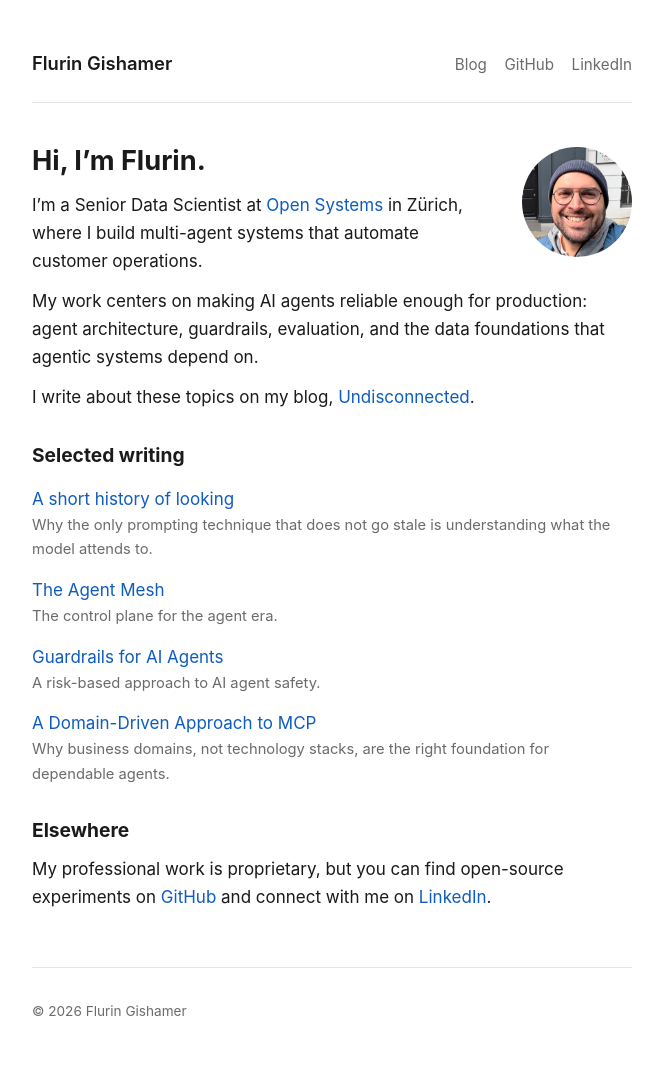
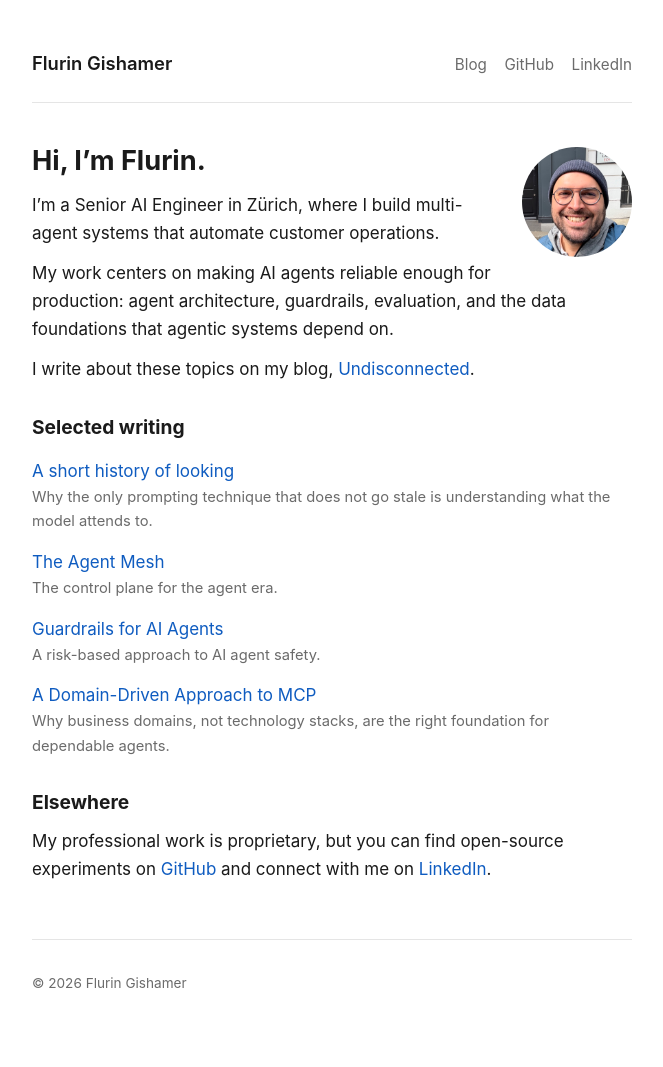
Before and after one commit to gishamer/gishamer.github.io, a Jekyll site: the page built from index.md, in a window 1280 px wide. Shown: the whole page, without its empty margins (308-971 px from the left). Built offline with Jekyll 4.4.1, drawn with Linux system fonts in a browser that asks for light colours; after the commit the page ends 1038 px from its top, so only the background shows below that.

Commit message:
Update title to Senior AI Engineer, remove employer mention
Co-Authored-By: Claude Fable 5 <noreply@anthropic.com>

```diff
--- a/_config.yml
+++ b/_config.yml
@@ -1,5 +1,5 @@
 title: Flurin Gishamer
-description: "Flurin Gishamer — Senior Data Scientist in Zürich, building multi-agent systems for customer operations."
+description: "Flurin Gishamer — Senior AI Engineer in Zürich, building multi-agent systems for customer operations."
 url: "https://gishamer.io"
 baseurl: ""
 repository: gishamer/gishamer.github.io
--- a/index.md
+++ b/index.md
@@ -1,13 +1,13 @@
 ---
 layout: default
-description: "Flurin Gishamer — Senior Data Scientist in Zürich, building multi-agent systems for customer operations. Writing on agentic AI at Undisconnected."
+description: "Flurin Gishamer — Senior AI Engineer in Zürich, building multi-agent systems for customer operations. Writing on agentic AI at Undisconnected."
 ---
 
 <img class="profile-picture" src="/assets/me.jpg" alt="Portrait of Flurin Gishamer">
 
 # Hi, I'm Flurin.
 
-I'm a Senior Data Scientist at [Open Systems](https://www.open-systems.com/) in Zürich, where I build multi-agent systems that automate customer operations.
+I'm a Senior AI Engineer in Zürich, where I build multi-agent systems that automate customer operations.
 
 My work centers on making AI agents reliable enough for production: agent architecture, guardrails, evaluation, and the data foundations that agentic systems depend on.
 
```
